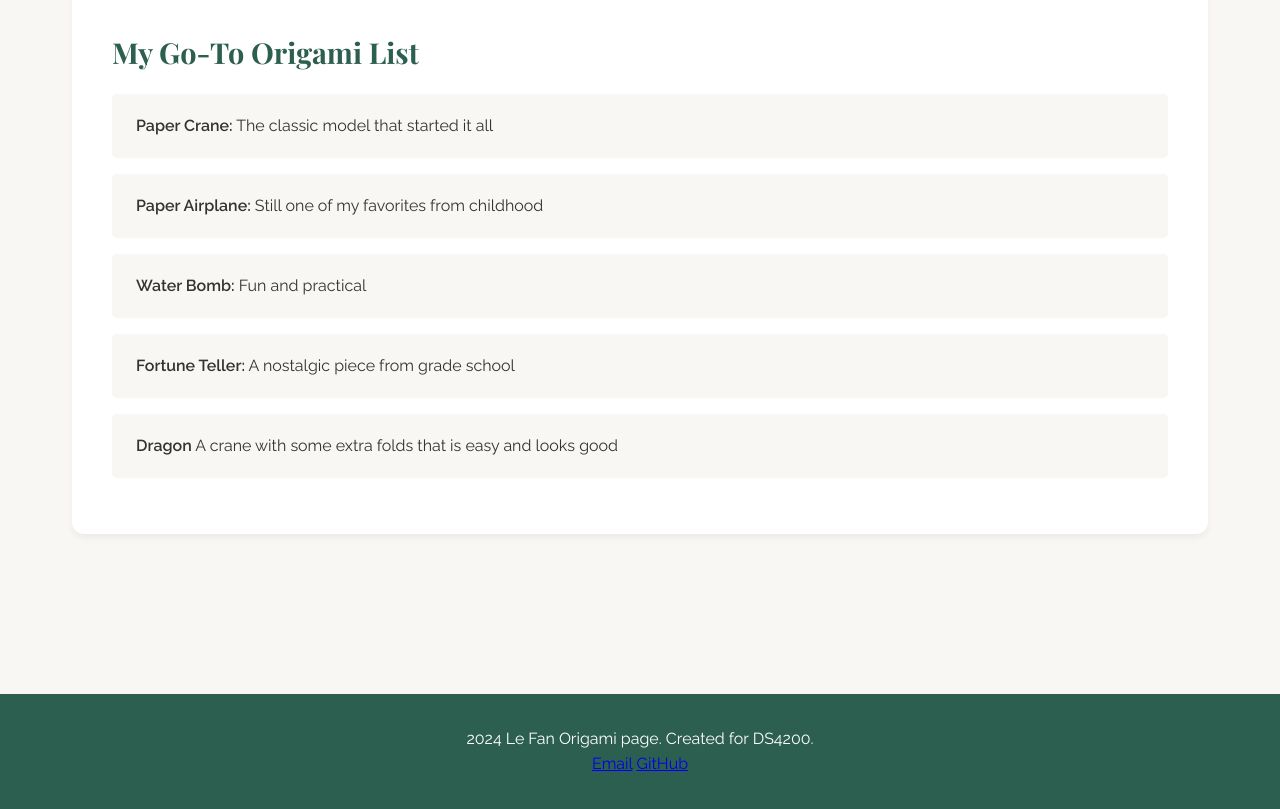
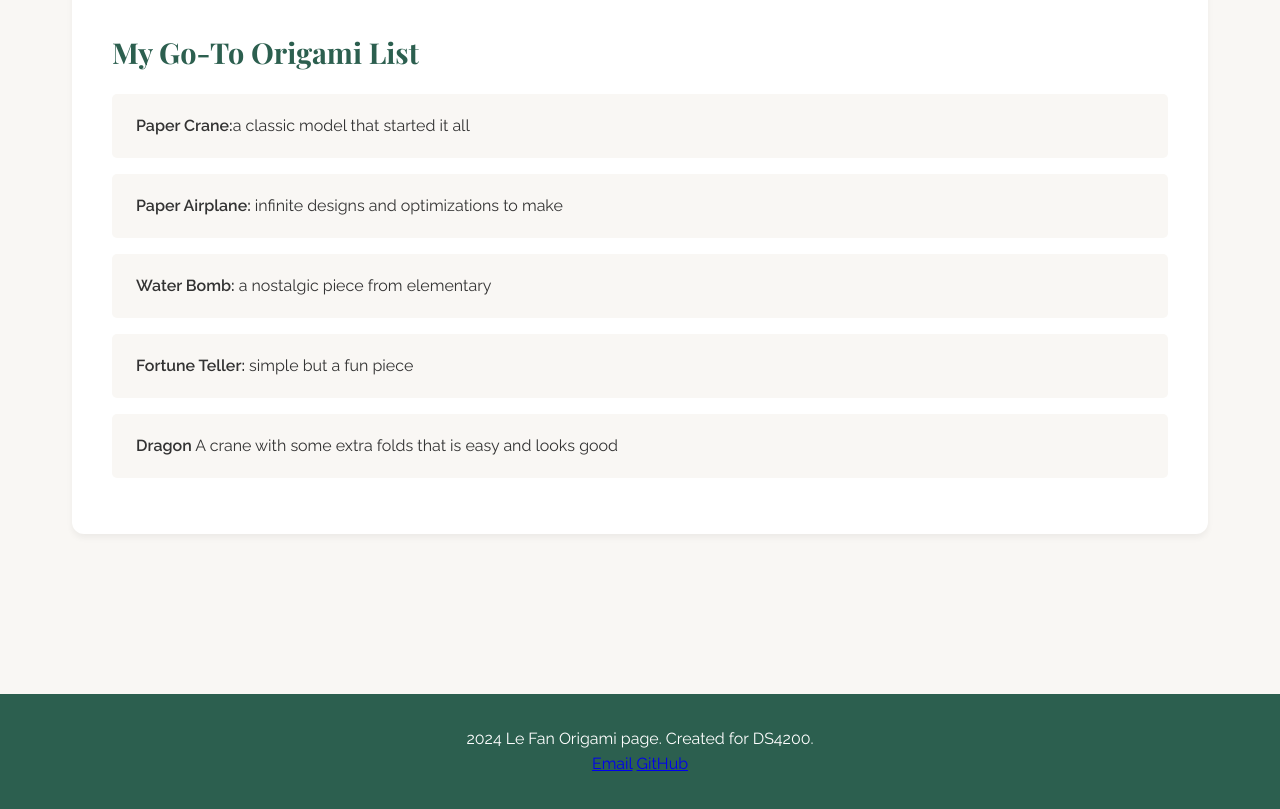
Before and after one commit to EthanTheFanger/origami-site-ds4200, a plain HTML site: page gallery.html in a window 1280 px wide. Shown: the part 1452-2261 px from the top of the page. Drawn offline with nearby package versions, Linux system fonts and the light colour scheme.

Commit message:
changed writing

```diff
--- a/gallery.html
+++ b/gallery.html
@@ -35,10 +35,10 @@
 
             <h3>My Go-To Origami List</h3>
             <ul class="model-list">
-                <li><b>Paper Crane:</b> The classic model that started it all</li>
-                <li><b>Paper Airplane:</b> Still one of my favorites from childhood</li>
-                <li><b>Water Bomb:</b> Fun and practical</li>
-                <li><b>Fortune Teller:</b> A nostalgic piece from grade school</li>
+                <li><b>Paper Crane:</b>a classic model that started it all</li>
+                <li><b>Paper Airplane:</b> infinite designs and optimizations to make</li>
+                <li><b>Water Bomb:</b> a nostalgic piece from elementary</li>
+                <li><b>Fortune Teller:</b> simple but a fun piece</li>
                 <li><b>Dragon</b> A crane with some extra folds that is easy and looks good</li>
             </ul>
         </section>
```
